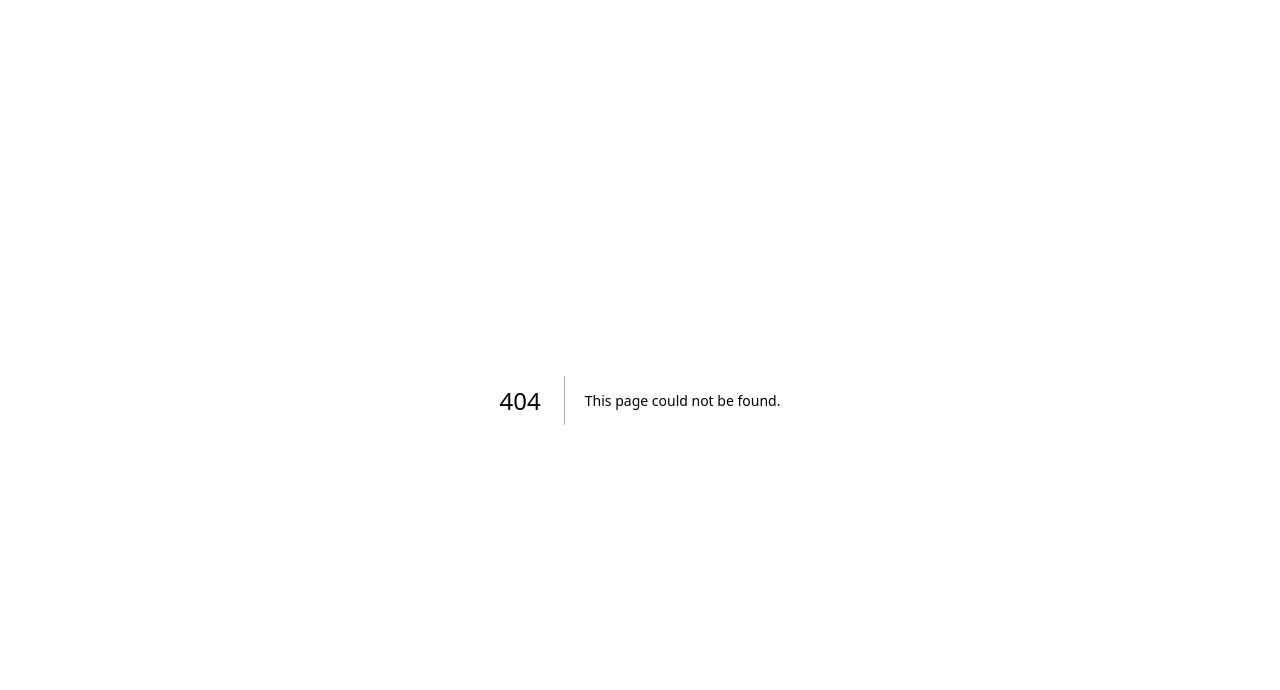
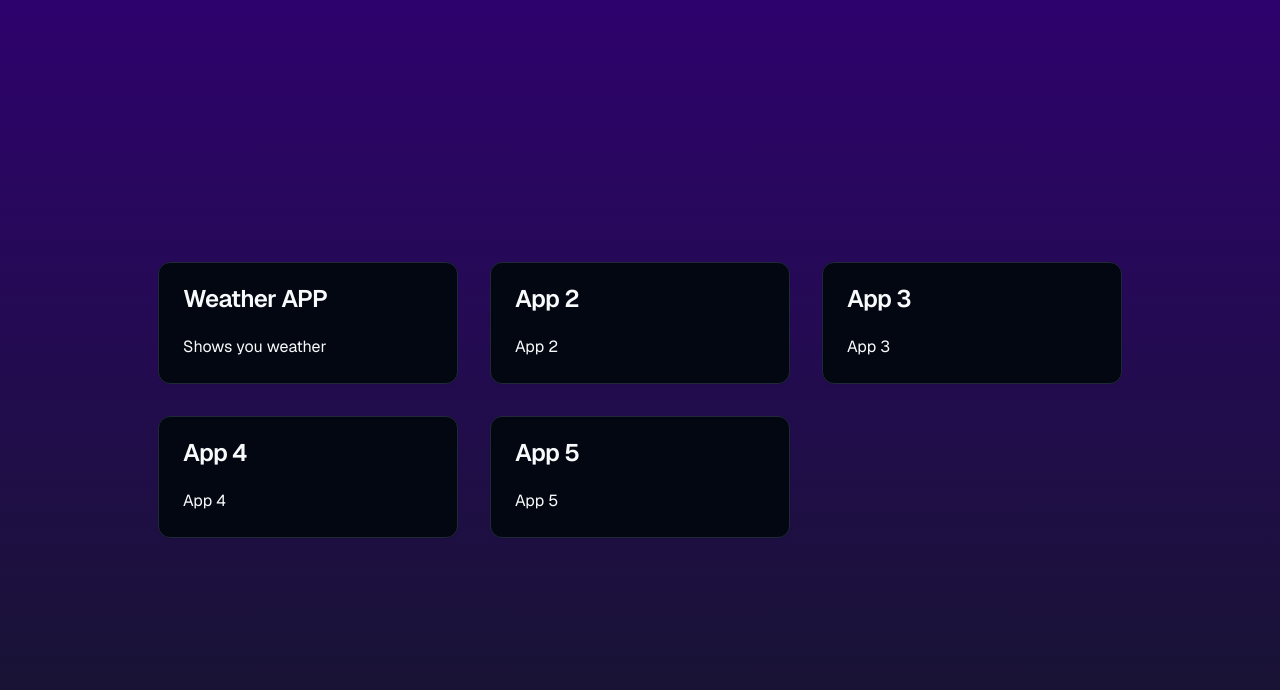
Before and after one commit to anuragg-p/codezinc-frontend, a Next.js app: page /apps in a window 1280 px wide. Before the commit this address had no page. Shown: the top 690 px of the page. Built offline with nearby package versions, Linux system fonts and the light colour scheme.

Commit message:
feature: Initial commit

```diff
--- /dev/null
+++ b/src/app/apps/page.tsx
@@ -0,0 +1,43 @@
+"use client";
+import { Card, CardContent, CardHeader, CardTitle } from "@/components/ui/card";
+import { useRouter } from "next/navigation";
+
+export default function HomePage() {
+  const { push } = useRouter();
+
+  const apps = [
+    {
+      title: "Weather APP",
+      description: "Shows you weather",
+      route: "/apps/weather",
+    },
+    {
+      title: "App 2",
+      description: "App 2",
+      route: "/apps/weather",
+    },
+    { title: "App 3", description: "App 3", route: "/apps/weather" },
+    { title: "App 4", description: "App 4", route: "/apps/weather" },
+    { title: "App 5", description: "App 5", route: "/apps/weather" },
+  ];
+
+  return (
+    <main className="flex min-h-screen flex-col items-center justify-center bg-gradient-to-b from-[#2e026d] to-[#15162c] text-white">
+      <div className="grid grid-cols-3 gap-8">
+        {apps.map((item) => (
+          <Card
+            className="w-[300px] rounded-xl transition-all hover:scale-110 hover:cursor-pointer"
+            onClick={() => push(item.route)}
+          >
+            <CardHeader>
+              <CardTitle>{item.title}</CardTitle>
+            </CardHeader>
+            <CardContent>
+              <p>{item.description}</p>
+            </CardContent>
+          </Card>
+        ))}
+      </div>
+    </main>
+  );
+}
--- /dev/null
+++ b/src/app/apps/weather/page.tsx
@@ -0,0 +1,7 @@
+export default function WeatherPage() {
+  return (
+    <main className="flex min-h-screen flex-col items-center justify-center bg-gradient-to-b from-[#2e026d] to-[#15162c] text-white">
+      <div className="">Weather Page</div>
+    </main>
+  );
+}
```
